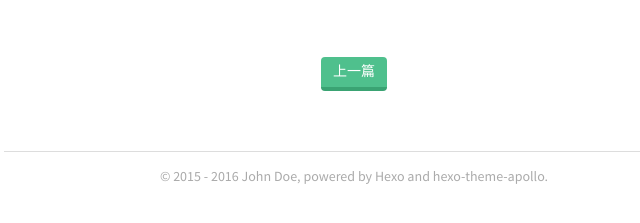
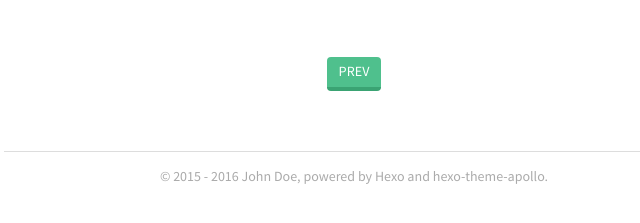
Before and after one commit to xiaoza/xiaoza.github.io, a plain HTML site: page posts/2016-08-26-hello-world.html in a window 1280 px wide. Shown: the part 1024-1247 px from the top of the page, 286-926 px from the left. Drawn offline with nearby package versions, Linux system fonts and the light colour scheme; some packages are replaced by stand-ins of ours.

Commit message:
Site updated: 2016-08-30 23:29:52

```diff
--- a/posts/2016-08-26-hello-world.html
+++ b/posts/2016-08-26-hello-world.html
@@ -7,4 +7,4 @@
 <p>More info: <a href="https://hexo.io/docs/generating.html" target="_blank" rel="external">Generating</a></p>
 <h3 id="Deploy-to-remote-sites"><a href="#Deploy-to-remote-sites" class="headerlink" title="Deploy to remote sites"></a>Deploy to remote sites</h3><figure class="highlight bash"><table><tr><td class="gutter"><pre><div class="line">1</div></pre></td><td class="code"><pre><div class="line">$ hexo deploy</div></pre></td></tr></table></figure>
 <p>More info: <a href="https://hexo.io/docs/deployment.html" target="_blank" rel="external">Deployment</a></p>
-</div></article></div></section><footer><div class="paginator"><a href="/posts/2016-08-30-MongoDB索引.html" class="prev">上一篇</a></div><div class="copyright"><p>© 2015 - 2016 <a href="http://yoursite.com">John Doe</a>, powered by <a href="https://hexo.io/" target="_blank">Hexo</a> and <a href="https://github.com/pinggod/hexo-theme-apollo" target="_blank">hexo-theme-apollo</a>.</p></div></footer></div><script async src="//cdn.bootcss.com/mathjax/2.6.1/MathJax.js?config=TeX-MML-AM_CHTML"></script><script>(function(b,o,i,l,e,r){b.GoogleAnalyticsObject=l;b[l]||(b[l]=function(){(b[l].q=b[l].q||[]).push(arguments)});b[l].l=+new Date;e=o.createElement(i);r=o.getElementsByTagName(i)[0];e.src='//www.google-analytics.com/analytics.js';r.parentNode.insertBefore(e,r)}(window,document,'script','ga'));ga('create',"UA-65933410-1",'auto');ga('send','pageview');</script></body></html>
+</div></article></div></section><footer><div class="paginator"><a href="/posts/2016-08-30-MongoDB索引.html" class="prev">PREV</a></div><div class="copyright"><p>© 2015 - 2016 <a href="http://yoursite.com">John Doe</a>, powered by <a href="https://hexo.io/" target="_blank">Hexo</a> and <a href="https://github.com/pinggod/hexo-theme-apollo" target="_blank">hexo-theme-apollo</a>.</p></div></footer></div><script async src="//cdn.bootcss.com/mathjax/2.6.1/MathJax.js?config=TeX-MML-AM_CHTML"></script><script>(function(b,o,i,l,e,r){b.GoogleAnalyticsObject=l;b[l]||(b[l]=function(){(b[l].q=b[l].q||[]).push(arguments)});b[l].l=+new Date;e=o.createElement(i);r=o.getElementsByTagName(i)[0];e.src='//www.google-analytics.com/analytics.js';r.parentNode.insertBefore(e,r)}(window,document,'script','ga'));ga('create',"UA-65933410-1",'auto');ga('send','pageview');</script></body></html>
```
Also changed, not shown: index.html (+1 -1 lines), posts/2016-08-30-MongoDB索引.html (+1 -1 lines).
